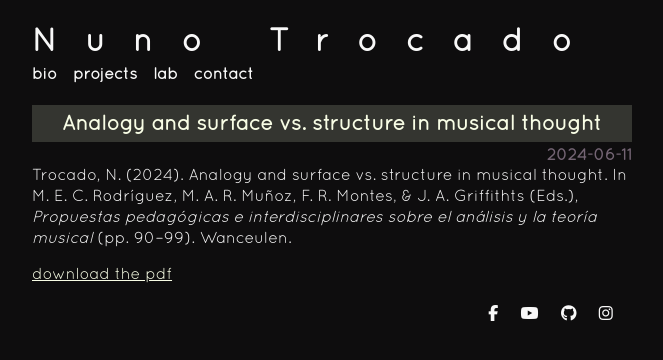
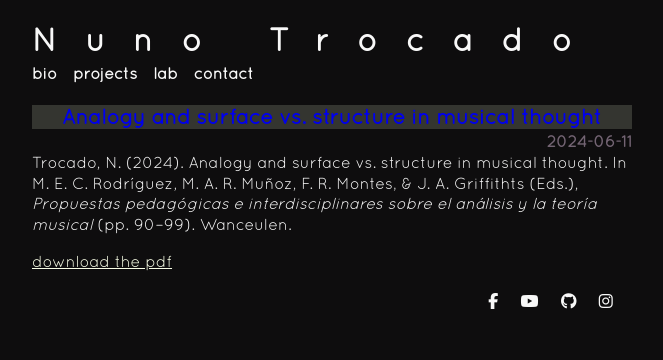
Before and after one commit to ntrocado/ntrocado.github.io, a Jekyll site: the page built from _posts/2024-06-11-satmus.html, in a window 1280 px wide. Shown: the top 360 px of the page, without its empty margins (308-971 px from the left). Built offline with Jekyll 4.4.1, drawn with Linux system fonts in a browser that asks for light colours; nearby versions of some CDN libraries.

Commit message:
css tweaks

```diff
--- a/_layouts/default.html
+++ b/_layouts/default.html
@@ -22,7 +22,7 @@
     <script src="https://kit.fontawesome.com/d9dbbbf466.js"></script>
 
     <!-- link to main stylesheet -->
-    <link rel="stylesheet" type="text/css" href="/css/main.css?v=2">
+    <link rel="stylesheet" type="text/css" href="/css/main.css?v=3">
 
     <!-- rss -->
     <link rel="alternate" type="application/rss+xml" title="News from Nuno Trocado's website" href="/news.xml">
--- a/_layouts/post.html
+++ b/_layouts/post.html
@@ -2,6 +2,6 @@
 layout: default
 ---
 
-<h2 class="post-title"> <a href="{{ page.url }}">{{ page.title }}</a> </h2>
+<h2> <a href="{{ page.url }}">{{ page.title }}</a> </h2>
 <h4> {{ page.date | date: "%Y-%m-%d" }}</h4>
 {{ content }}
--- a/css/main.css
+++ b/css/main.css
@@ -50,12 +50,10 @@ h2 {
     background-color: #343530;
     text-align: center;
 }
-h2.post-title {
-    padding-top: 0.3em;
-    padding-bottom: 0.3em;
+h2 a, h3 a {
+    text-decoration: none;
 }
-h2.post-title a, h3 a {
-    text-decoration: none;
+h2 a:visited, h3 a:visited {
     color: #F8FDE5;
 }
 h1 {
@@ -84,14 +82,17 @@ dt {
     font-weight: bold;
 }
 h3 {
-	margin-top: 0.5em;
-	font-weight: bold;
+    margin-top: 0.5em;
+    font-weight: bold;
 }
 h4 {
     color: #736473;
     text-align: right;
     margin-top: -0.9em;
     margin-bottom: -0.9em;
+}
+li {
+    margin-bottom: 1.1em;
 }
 .rss {
     margin-bottom: 1.1em
@@ -125,13 +126,13 @@ figcaption {
     color: #736473;
 }
 .cssmenu ul {
-    margin-bottom: 0.5em;
     padding: 0;
     list-style-type: none;
     width: auto;
     position: relative;
     display: block;
     font-weight: bold;
+    margin-bottom: 0.5em;
 }
 .cssmenu ul:after {
     content: '';
@@ -142,6 +143,7 @@ figcaption {
     display: inline;
     float: left;
     margin-right: 1em;
+    margin-bottom: 0;
 }
 .cssmenu li a {
     float: left;
```
